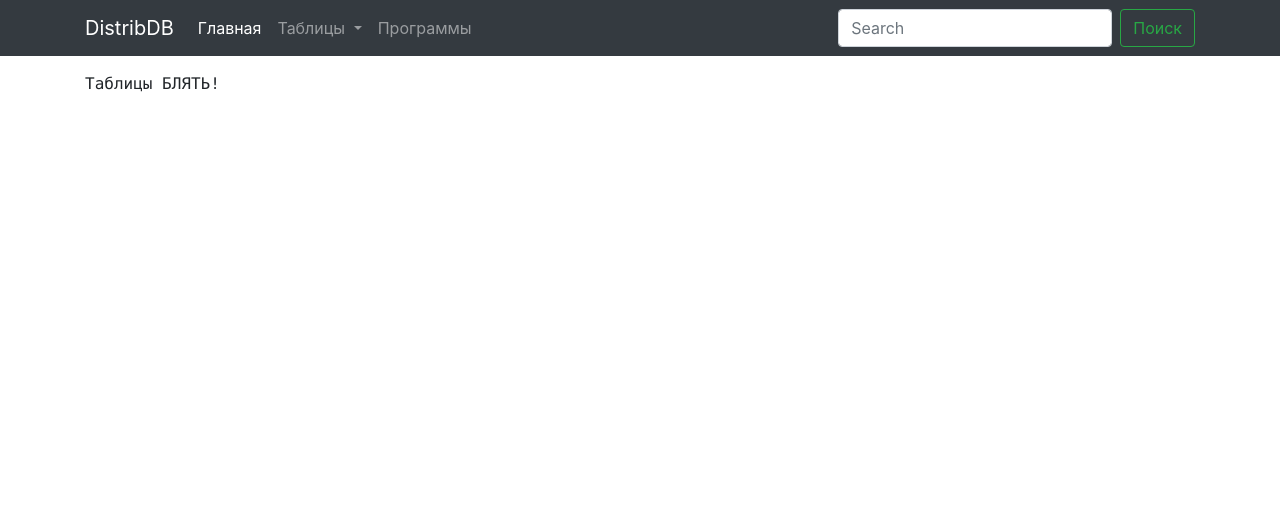
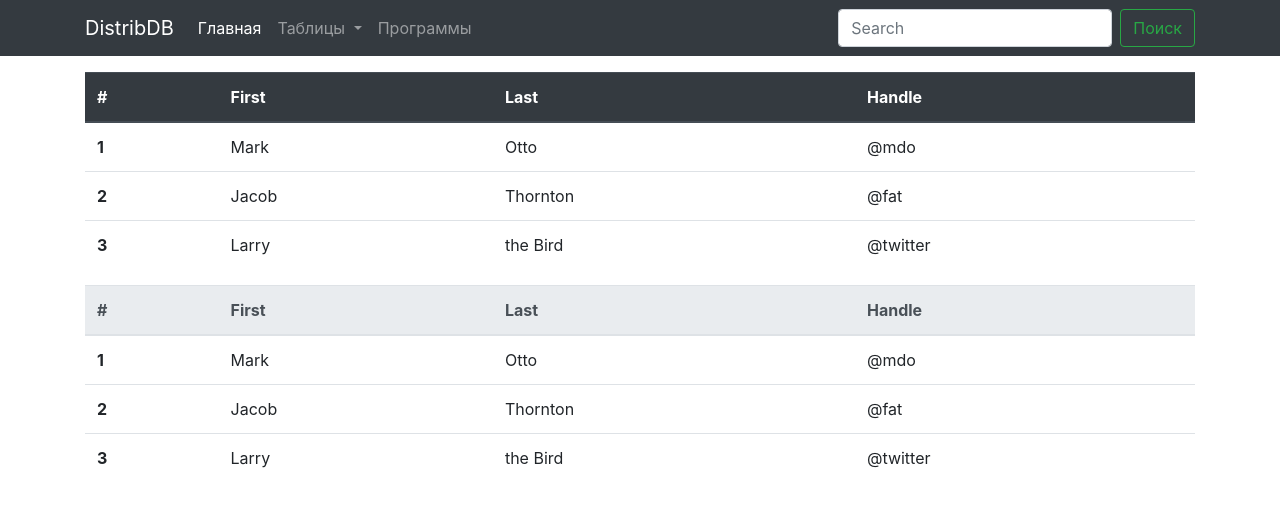
Before and after one commit to gera-corp/distribDB, a Django app: page /tables/ in a window 1280 px wide. Shown: the top 507 px of the page. Run offline with Django 3.2, Linux system fonts and the light colour scheme; some libraries are stand-ins or nearby versions.

Commit message:
Привел в порядок хтмл страницы

```diff
--- a/templates/navbar.html
+++ b/templates/navbar.html
@@ -2,7 +2,6 @@
 <html lang="en">
 <head>
     <meta charset="UTF-8">
-    <title>Title</title>
 
 </head>
 <script type="text/javascript" src="{{ STATIC_URL }} /static/jquery-3.3.1.slim.min.js"></script>
--- a/templates/programms.html
+++ b/templates/programms.html
@@ -3,7 +3,7 @@
 <head>
     <meta charset="UTF-8">
     {% include 'navbar.html' %}
-    <title>Title</title>
+    <title>Программы</title>
 </head>
 <body>
 <div class="container">
--- a/templates/tables.html
+++ b/templates/tables.html
@@ -3,11 +3,71 @@
 <head>
     <meta charset="UTF-8">
     {% include 'navbar.html' %}
-    <title>Title</title>
+    <title>Таблицы</title>
 </head>
 <body>
 <div class="container">
-    <p class="text-monospace">Таблицы БЛЯТЬ!</p>
+    <table class="table">
+  <thead class="thead-dark">
+    <tr>
+      <th scope="col">#</th>
+      <th scope="col">First</th>
+      <th scope="col">Last</th>
+      <th scope="col">Handle</th>
+    </tr>
+  </thead>
+  <tbody>
+    <tr>
+      <th scope="row">1</th>
+      <td>Mark</td>
+      <td>Otto</td>
+      <td>@mdo</td>
+    </tr>
+    <tr>
+      <th scope="row">2</th>
+      <td>Jacob</td>
+      <td>Thornton</td>
+      <td>@fat</td>
+    </tr>
+    <tr>
+      <th scope="row">3</th>
+      <td>Larry</td>
+      <td>the Bird</td>
+      <td>@twitter</td>
+    </tr>
+  </tbody>
+</table>
+
+<table class="table">
+  <thead class="thead-light">
+    <tr>
+      <th scope="col">#</th>
+      <th scope="col">First</th>
+      <th scope="col">Last</th>
+      <th scope="col">Handle</th>
+    </tr>
+  </thead>
+  <tbody>
+    <tr>
+      <th scope="row">1</th>
+      <td>Mark</td>
+      <td>Otto</td>
+      <td>@mdo</td>
+    </tr>
+    <tr>
+      <th scope="row">2</th>
+      <td>Jacob</td>
+      <td>Thornton</td>
+      <td>@fat</td>
+    </tr>
+    <tr>
+      <th scope="row">3</th>
+      <td>Larry</td>
+      <td>the Bird</td>
+      <td>@twitter</td>
+    </tr>
+  </tbody>
+</table>
 </div>
 
 </body>
```
Also changed, not shown: templates/index.html (+7 -2 lines).
